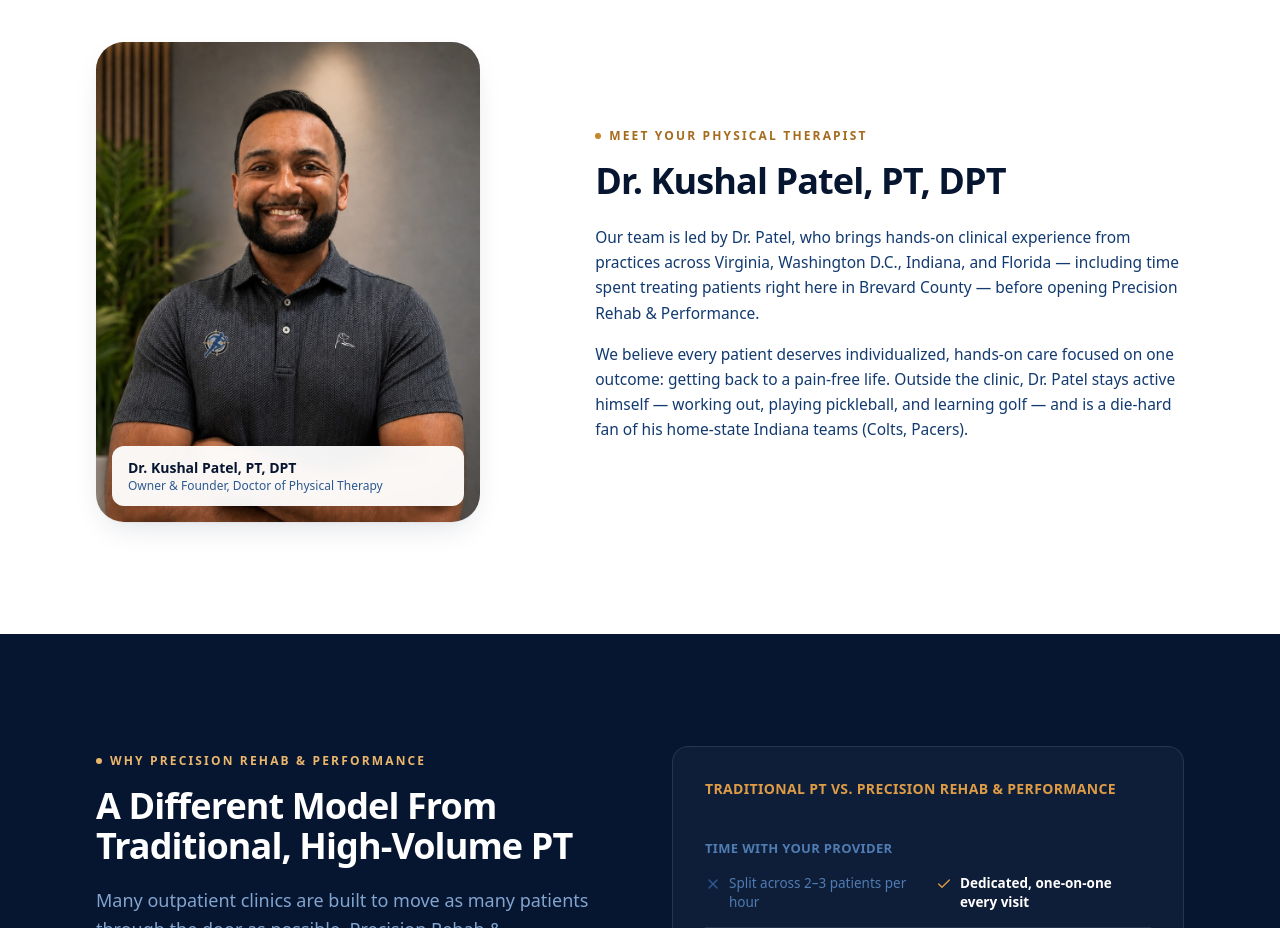
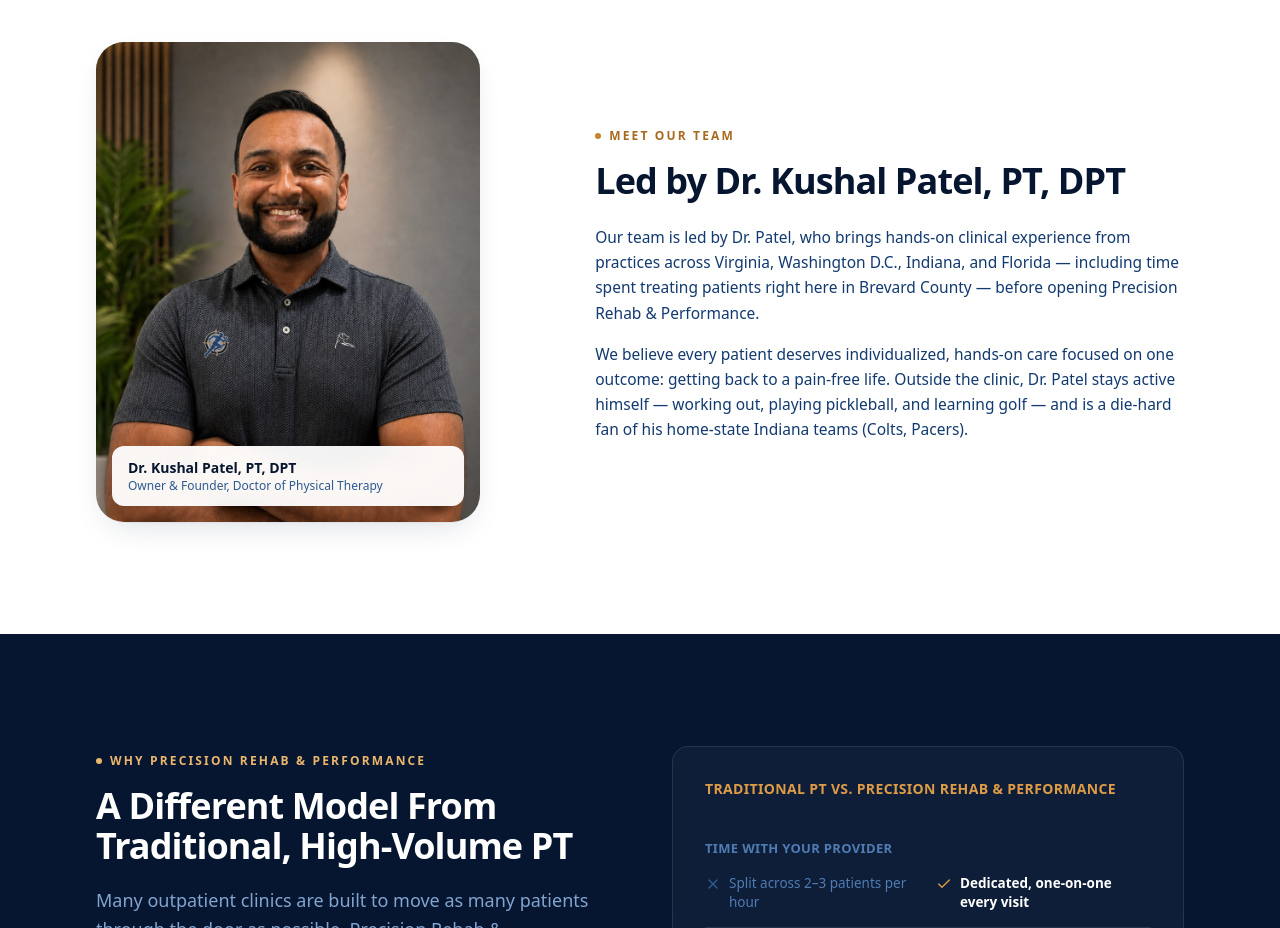
Before and after one commit to thre3labs/Precision-Rehab-Performance, a Next.js app in the folder precision-rehab-phase1_4/precision-rehab/: page / in a window 1280 px wide. Shown: the part 2340-3268 px from the top of the page. Built offline with nearby package versions, Linux system fonts and the light colour scheme.

Commit message:
Add files via upload

```diff
--- a/precision-rehab-phase1_4/precision-rehab/src/components/sections/AboutPT.tsx
+++ b/precision-rehab-phase1_4/precision-rehab/src/components/sections/AboutPT.tsx
@@ -36,9 +36,9 @@
           </div>
 
           <div>
-            <Eyebrow>Meet Your Physical Therapist</Eyebrow>
+            <Eyebrow>Meet Our Team</Eyebrow>
             <h2 className="mt-4 text-3xl font-extrabold tracking-tight text-navy-950 sm:text-4xl">
-              {provider.name}
+              {provider.teamHeadline}
             </h2>
 
             <div className="mt-6 space-y-4 text-[15.5px] leading-relaxed text-navy-700">
```
